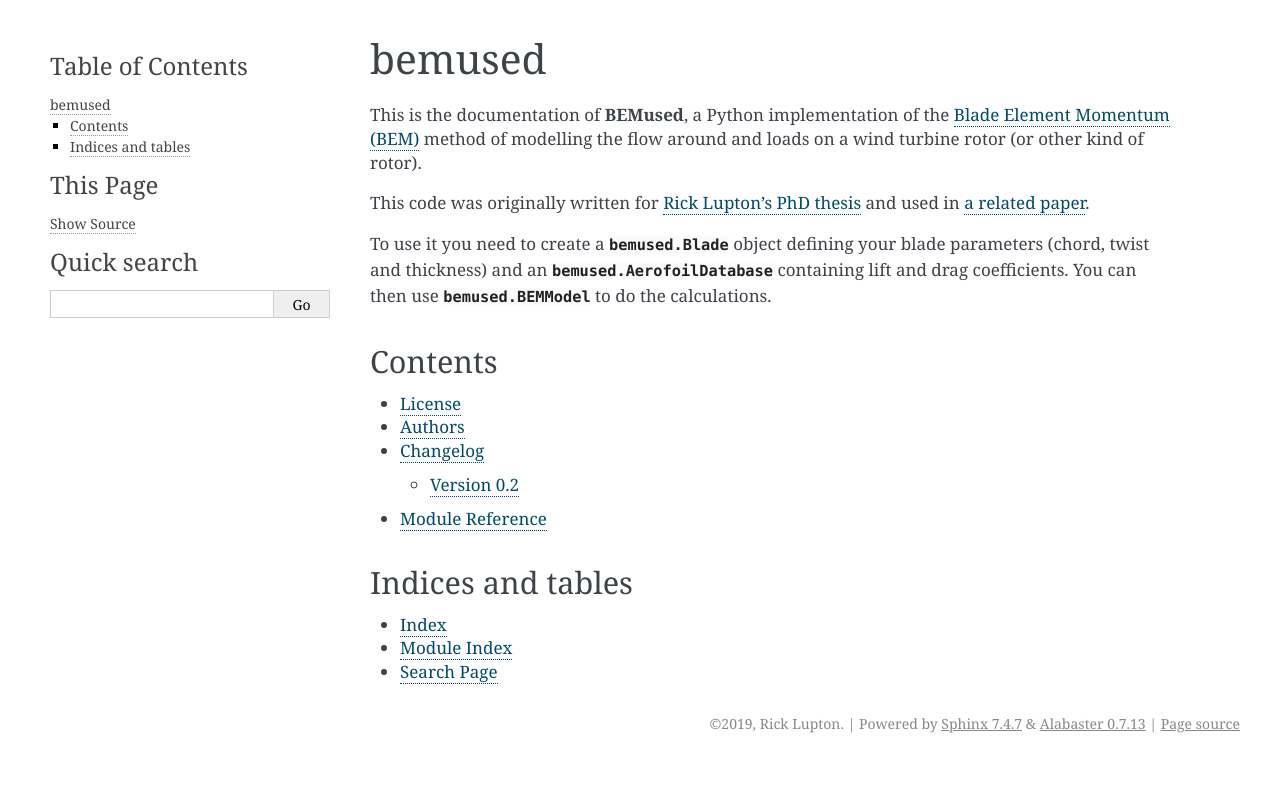
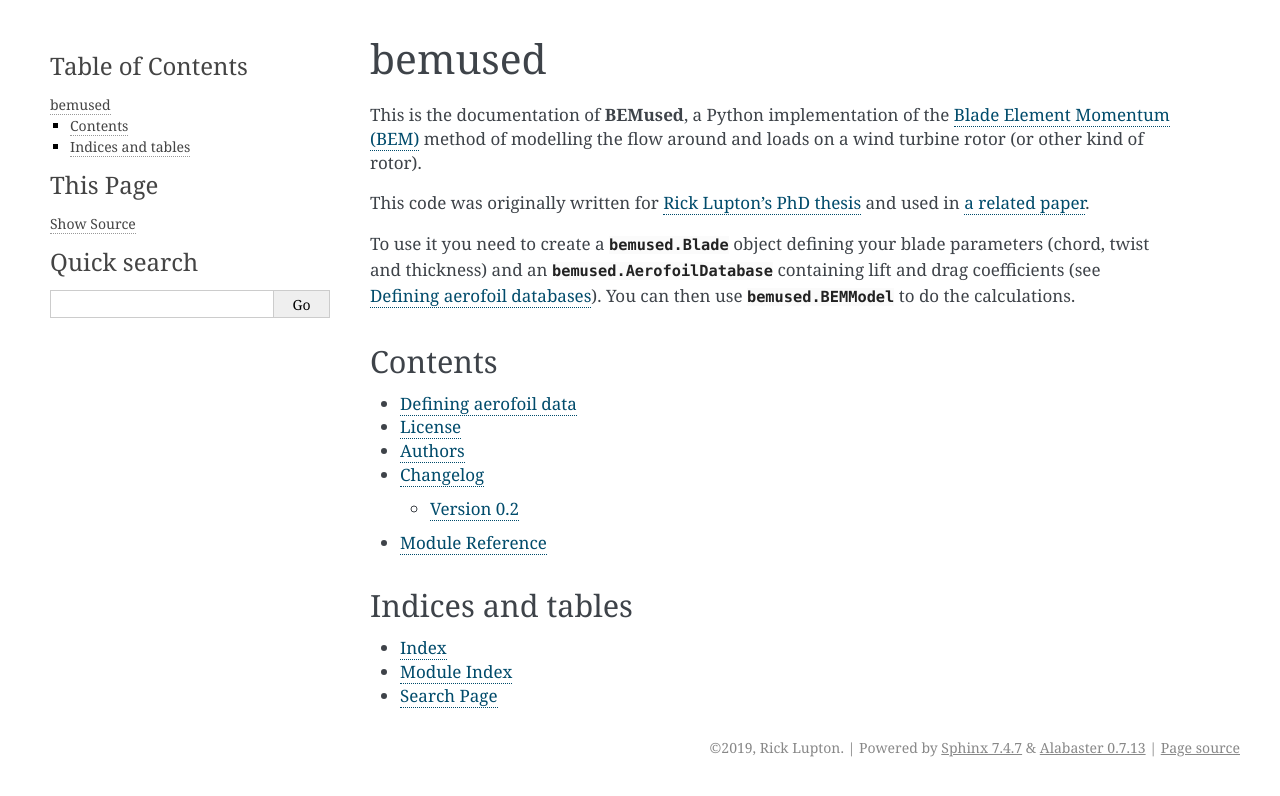
Before and after one commit to ricklupton/bemused, a Sphinx documentation site: the page built from docs/index.rst, in a window 1280 px wide. Shown: the top 796 px of the page. Built offline with Sphinx 7.4.7, drawn with Linux system fonts in a browser that asks for light colours.

Commit message:
Add example of generating aerofoil database file

```diff
--- a/docs/index.rst
+++ b/docs/index.rst
@@ -11,8 +11,8 @@ related paper`_.
 
 To use it you need to create a :class:`bemused.Blade` object defining your blade
 parameters (chord, twist and thickness) and an :class:`bemused.AerofoilDatabase`
-containing lift and drag coefficients. You can then use
-:class:`bemused.BEMModel` to do the calculations.
+containing lift and drag coefficients (see :ref:`aerofoil_database`). You can
+then use :class:`bemused.BEMModel` to do the calculations.
 
 Contents
 ========
@@ -20,6 +20,7 @@ Contents
 .. toctree::
    :maxdepth: 2
 
+   Defining aerofoil data <aerofoil_database>
    License <license>
    Authors <authors>
    Changelog <changelog>
```
Also changed, not shown: docs/aerofoil_database.rst (added, +40 -0 lines), 1 other file.
